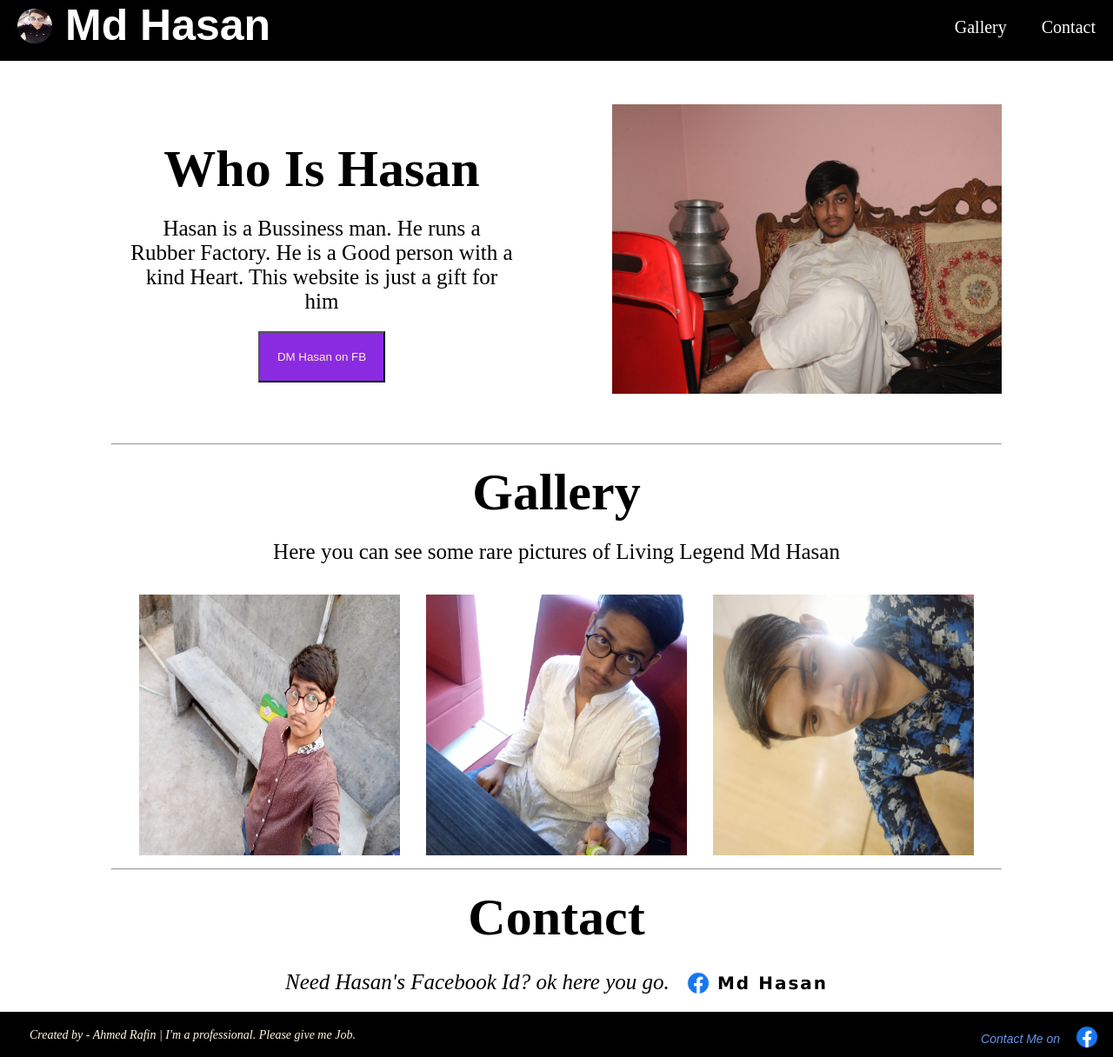
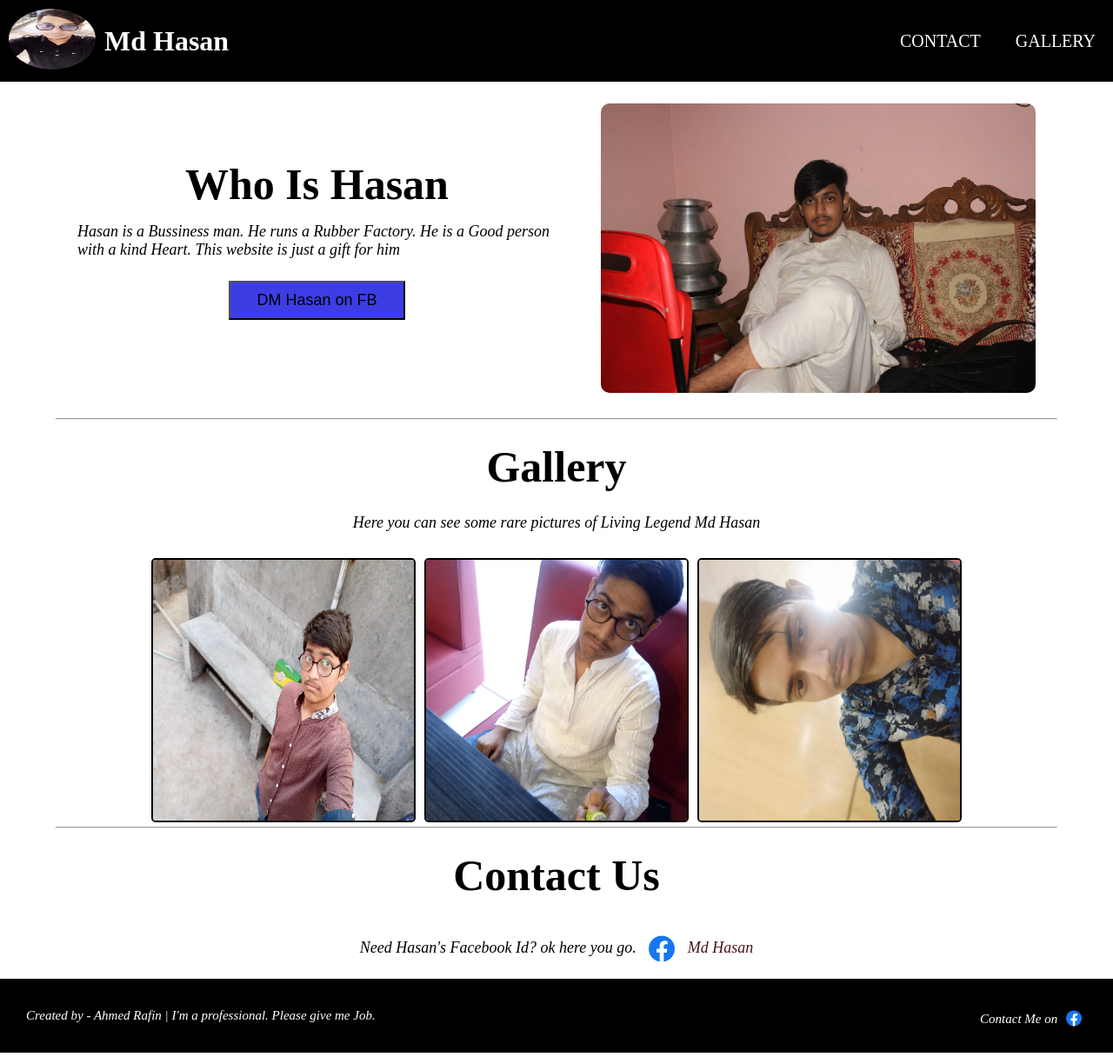
Before and after one commit to itsmerafin/hasan-pc-p3, a plain HTML site: page index.html in a window 1280 px wide. Shown: the whole page at 87% size. Drawn offline with Linux system fonts and the light colour scheme.

Commit message:
tried to make responsive but didnt work . will try later again

```diff
--- a/index.html
+++ b/index.html
@@ -7,21 +7,24 @@
     <title>Md Hasan</title>
     <link rel="shortcut icon" href="favicon.ico" type="image/x-icon">
     <link rel="stylesheet" href="style.css">
+    <link rel="stylesheet" href="media.css">
 </head>
 
 <body>
     <header class="header">
         <div class="header-left">
-            <a href="#"><img class="logoImg" src="gallery/received_344045126587298.jpeg" alt="logo">
+            <a href="#"><img class="logo" src="gallery/received_344045126587298.jpeg" width="100px" height="70px"
+                    alt="logo">
+
+            </a>
+            <a href="#">
                 <h1>Md Hasan</h1>
             </a>
 
         </div>
         <div class="header-right">
-            <ul>
-                <li><a href="#contact">Contact</a></li>
-                <li><a href="#gallery">Gallery</a></li>
-            </ul>
+            <a href="#contact">Contact</a>
+            <a href="#gallery">Gallery</a>
         </div>
     </header>
 
@@ -30,13 +33,15 @@
 
         <section id="about">
             <div class="aboutText">
-                <div class="flex2">
-                 <div class="f1"><h1>Who Is Hasan </h1>
+
+                <div class="f1">
+                    <h1>Who Is Hasan </h1>
                     <p>Hasan is a Bussiness man. He runs a Rubber Factory. He is a Good person with a kind Heart. This
-                    website is just a gift for him</p> </div>
+                        website is just a gift for him</p>
+                </div>
 
-                <div class="f2">    <a href="https://www.facebook.com/messages/t/100011445344575" target="_blank"><button id="btn"
-                        onmouseout="btnf()" onmouseover="btnfuc()">DM Hasan on FB</button></a></div></div>
+                <div class="f2"> <a href="https://www.facebook.com/messages/t/100011445344575" target="_blank"><button
+                            id="btn" onmouseout="btnf()" onmouseover="btnfuc()">DM Hasan on FB</button></a></div>
             </div>
             <div class="aboutImg">
                 <img src="gallery/hasan.jpg" alt="About Hasan" class="aboutImg">
@@ -48,15 +53,15 @@
             <p>Here you can see some rare pictures of Living Legend Md Hasan</p>
             <div class="flex">
 
-                <img src="gallery/IMG20180305171539.jpg" height="auto" width="300px" alt="">
-                <img src="gallery/IMG20180616172814.jpg" height="auto" width="300px" alt="">
-                <img class="im3" src="gallery/IMG_20190404_201412.jpg" height="300px" width="300px" alt="">
+                <img src="gallery/IMG20180305171539.jpg" alt="">
+                <img src="gallery/IMG20180616172814.jpg" alt="">
+                <img class="im3" src="gallery/IMG_20190404_201412.jpg"  alt="">
 
             </div>
         </section>
         <hr>
         <section id="contact">
-            <h1>Contact</h1>
+            <h1>Contact Us</h1>
             <p>
                 <i>Need Hasan's Facebook Id? ok here you go.</i>
                 <a href="https://www.facebook.com/profile.php?id=100011445344575"> <img class="fbLogo"
@@ -68,7 +73,7 @@
     </div>
     <footer class="footer">
         <em class="em1">Created by - Ahmed Rafin | I'm a professional. Please give me Job.</em>
-        <em class="em2">Contact Me on <img class="fbLogo" src="gallery/Facebook-logo-768x538.png" alt=""></em>
+        <em class="em2"> <a href="https://facebook.com/psycho.rafin">Contact Me on <img class="fbLogo" src="gallery/Facebook-logo-768x538.png" alt=""></a></em>
     </footer>
         <script>
             btnfuc = () => {
--- /dev/null
+++ b/media.css
@@ -0,0 +1,60 @@
+@media screen and (max-width:1200px) {
+
+    header {
+        flex-direction: column;
+        justify-content: center;
+        align-items: center;
+        width: 100%;
+        text-align: center;
+
+    }
+    #about {
+        display: flex;
+        flex-direction: column;
+        justify-content: center;
+        align-items: center;
+    }
+    header .header-left {
+        display: flex;
+        flex-direction: column;
+        justify-content:center;
+        align-items: center;
+        width: 100%;
+
+    }
+    header .logo {
+        margin: 5px;
+    }
+    .header-right{
+        display: flex;
+        justify-content: flex-start;
+        align-items: center;
+
+    }
+    .header-right a {
+        margin: 4px;
+        font-size: 12px;
+        padding: 4px;
+    }
+    #about {
+        flex-direction: column;
+        justify-content:center;
+        align-items: center;
+        text-align: center;
+    }
+    #about img {
+        width: 300px;
+        height: auto;
+    }
+
+    section .flex {
+        flex-direction: column;
+        justify-content:center;
+        align-items: center;
+        text-align: center;
+    }
+    footer {
+        flex-direction: column;
+        justify-content:center;
+    }
+}
--- a/style.css
+++ b/style.css
@@ -1,219 +1,202 @@
-*{
+* {
     margin: 0;
     padding: 0;
 }
-.header{
+
+/* Header section start from here */
+
+header {
+    display: flex;
+    justify-content: space-between;
+    align-items: center;
     background-color: black;
-    overflow: hidden;
 }
 
-.header-left{
+header .header-left {
+    display: flex;
+    flex-direction: row;
+    justify-content:flex-start;
+    align-items: center;
+    flex-basis: 50%;
+}
+header .logo {
+    border-radius: 50%;
+    margin: 10px;
+}
+
+.header-left a{
+    text-decoration: none;
+    color:white;
+}
+header a:hover{
+    color: grey;
+}
+
+.header-right{
+    display: flex;
+    justify-content: flex-end;
+    align-items: center;
+
+}
+
+.header-right a{
+    margin: 10px;
+    font-size: 20px;
+    text-transform: uppercase;
+    text-decoration: none;
+    color: white;
+    padding: 10px;
+
+}
+.header-right a:hover {
+    color : black;
+    background-color: yellowgreen;
+}
+
+/* Header section end */
+
+/* Container and after that about hasan section */
+
+.container {
+    width: 90%;
+    margin: auto;
+}
+#about{
+    display: flex;
+    justify-content: space-between;
+    align-items: center;
+    margin: 25px;
+
+}
+.aboutText {
+    display: flex;
+    flex-direction:column;
+    justify-content:center;
+    align-items: center;
+}
+section .aboutImg {
+    width: 500px;
+    height: auto;
+    border-radius: 10px;
+}
+section .aboutText {
     width: 50%;
-    float: left;
 }
-.logoImg{
-    height: 40px;
-    width: 40px;
-    border-radius: 50%;
-    float: left;
-    margin: 10px 15px 20px 20px;
+#about h1 {
+    font-size: 50px;
+    text-align: center;
+    margin-bottom: 15px;
 }
-header h1{
+
+#about p {
+    font-size: 18px;
+    font-style: italic;
+
+}
+#about button {
+    padding: 10px 30px;
+    background-color: rgb(61, 61, 230);
+    margin: 25px auto;
+    font-size: 18px;
+
+}
+
+/* About section end  */
+
+/* Gallery section starts */
+
+#gallery h1 {
+    font-size: 50px;
+    text-align: center;
+    margin: 25px 0;
+}
+
+#gallery p {
+    font-size: 18px;
+    font-style: italic;
+    text-align: center;
+    margin: 25px 0;
+}
+
+section .flex {
+    display: flex;
+    justify-content:center;
+    align-items: center;
+}
+
+.flex img {
+    margin: 5px;
+    width: 300px;
+    height: 300px;
+    border:2px solid black;
+    border-radius:5px;
+}
+.flex img:nth-child(3) {
+    transform:rotate(-90deg);
+}
+
+/* Gallery section end  */
+
+
+/* Contact us page  */
+
+#contact h1 {
+    font-size: 50px;
+    text-align: center;
+    margin: 25px 0;
+}
+
+#contact p {
+    font-size: 18px;
+    font-style: italic;
+    text-align: center;
+    margin: 25px 0;
+}
+
+#contact img {
+    width: 50px;
+    height: auto;
+    position: relative;
+    top: 13px;
+}
+
+#contact a {
+    text-decoration: none;
+    color: rgb(70, 21, 21);
+}
+#contact a:hover {
+    color: green;
+}
+
+
+/* now the last foooter area */
+
+footer {
+
+    display: flex;
+    justify-content: space-between;
+    align-items: center;
+    background-color: black;
+}
+
+footer em {
     color: white;
-    font-family: Arial, Helvetica, sans-serif;
-    padding: 38px 0 0 0;
-    margin: 0;
-    display: inline;
-    font-size: 50px;
+    font-size:15px;
+    padding : 30px;
 }
-.header-right{
-    width: 50%;
-    float: right;
+footer img {
+    width: 30px;
+    height: auto;
+    position: relative;
+    top : 5px
 }
-li{
-    float: right;
-    list-style-type: none;
-    display: inline;
-    color: white;
-    font-size: 20px;
-    padding: 20px;
-}
-a{
+
+footer a {
     color: white;
     text-decoration: none;
 }
-a:hover{
-    color: yellow;
+footer a:hover {
+    color: green;
 }
 
-.container {
-    width: 80%;
-    margin: auto;
-}
-
-h1{
-    text-align: center;
-    font-size: 60px;
-    margin: 20px;
-}
-
-p {
-    font-size: 25px;
-    text-align: center;
-    margin: 20px;
-}
-.flex img {
-    margin: 15px;
-}
-.flex {
-    display: flex;
-    flex-direction: row;
-    justify-content: center;
-}
-
-#about {
-    display: flex;
-    flex-direction: row;
-    margin: 50px 0;
-    overflow: hidden;
-}
-.aboutText {
-    padding: 20px;
-    width: 50%;
-    float: left;
-    position: relative;
-    right: 20px;
-}
-
-.aboutImg {
-    width: 500px;
-    height: auto;
-    float: right;
-    position: relative;
-    left: 26px;
-}
-button {
-padding: 20px;
-color: blanchedalmond;
-background-color: blueviolet;
-cursor: pointer;/*
-position: relative;
-left: 220px; */
-}
-#contact a{
-    font-size: 20px;
-    font-weight: bold;
-    font-family: Verdana, Geneva, Tahoma, sans-serif;
-    letter-spacing: 2px;
-    color: black;
-}
-.fbLogo {
-    width: 40px;
-    height: auto;
-    border-radius: 40%;
-    position: relative;
-    top: 7px;
-    left: 7px;
-}
-.footer {
-    background-color: black;
-    padding: 17px;
-
-}
-.em1 {
-    color: cornsilk;
-    font-size: 14px;
-    padding: 17px;
-
-}
-.em2 {
-    float: right;
-    color: cornflowerblue;
-    font-size: 14px;
-    font-family: fantasy;
-    position: relative;
-    bottom: 9px;
-}
-
-.im3{
-    transform: rotate(-90deg);
-}
-
-
-@media screen and (max-width: 1020px) {
-    .flex {
-        display: flex;
-        flex-direction: column;
-        justify-content: center;
-        align-items: center;
-        overflow: hidden;
-        margin: 0 0 15px 0;
-    }
-    .im3 {
-        position: relative;
-        top: 25px;
-        height: 300px;
-
-    }
-    button {
-        padding: 20px;
-        color: blanchedalmond;
-        background-color: blueviolet;
-        cursor: pointer;/*
-        position: relative;
-        left: 130px; */
-        }
-    .aboutImg {
-        left: 0;
-        }
-
-
-        #about {
-            display: flex;
-            flex-direction: column;
-            margin: 50px 0;
-            overflow: hidden;
-            justify-content: center;
-            align-items: center;
-        }
-}
-.flex2 {
-    display: flex;
-    flex-direction: column;
-    justify-content: center;
-    align-items: center;
-}
-
-@media screen and (max-width: 600px) {
-    .header-left h1 {
-        font-size: 30px;
-        position: relative;
-        top: 15px;
-    }
-    button {
-        padding: 20px;
-        color: blanchedalmond;
-        background-color: blueviolet;
-        cursor: pointer;/*
-        position: relative;
-        left: 50px; */
-        }
-}
-
-@media screen and (max-width: 570px) {
-    .header {
-        display: flex;
-        flex-direction: column;
-        justify-content: center;
-        align-items: center;
-    }
-
-    .header-left {
-        width: 100%;
-        float: none;
-    }
-    .header-right{
-        width: 100%;
-        float: none;
-    }
-}
+/* end for computers and now media queries */
```
Lines whose indentation alone changed are shown as unchanged.
